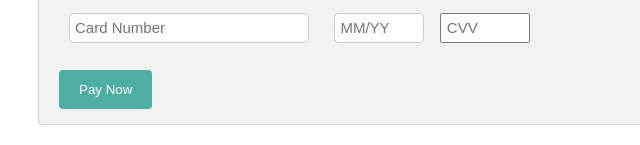
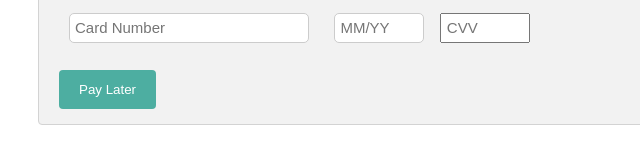
Before and after one commit to LeelaSai333/Webdev, a plain HTML site: page index.html in a window 1280 px wide. Shown: the part 856-1001 px from the top of the page, 0-640 px from the left. Drawn offline with Linux system fonts and the light colour scheme.

Commit message:
Update index.html

```diff
--- a/index.html
+++ b/index.html
@@ -43,7 +43,7 @@
     <input type = "text" id="inputexpdate" placeholder="MM/YY" maxlength="7" required>
     <input type="password" name="Cvv" class="cvv" placeholder="CVV" required></p>
     </div>
-    <input type="submit"  value="Pay Now">
+    <input type="submit"  value="Pay Later">
     </form>
 </div>
 </body>
```
